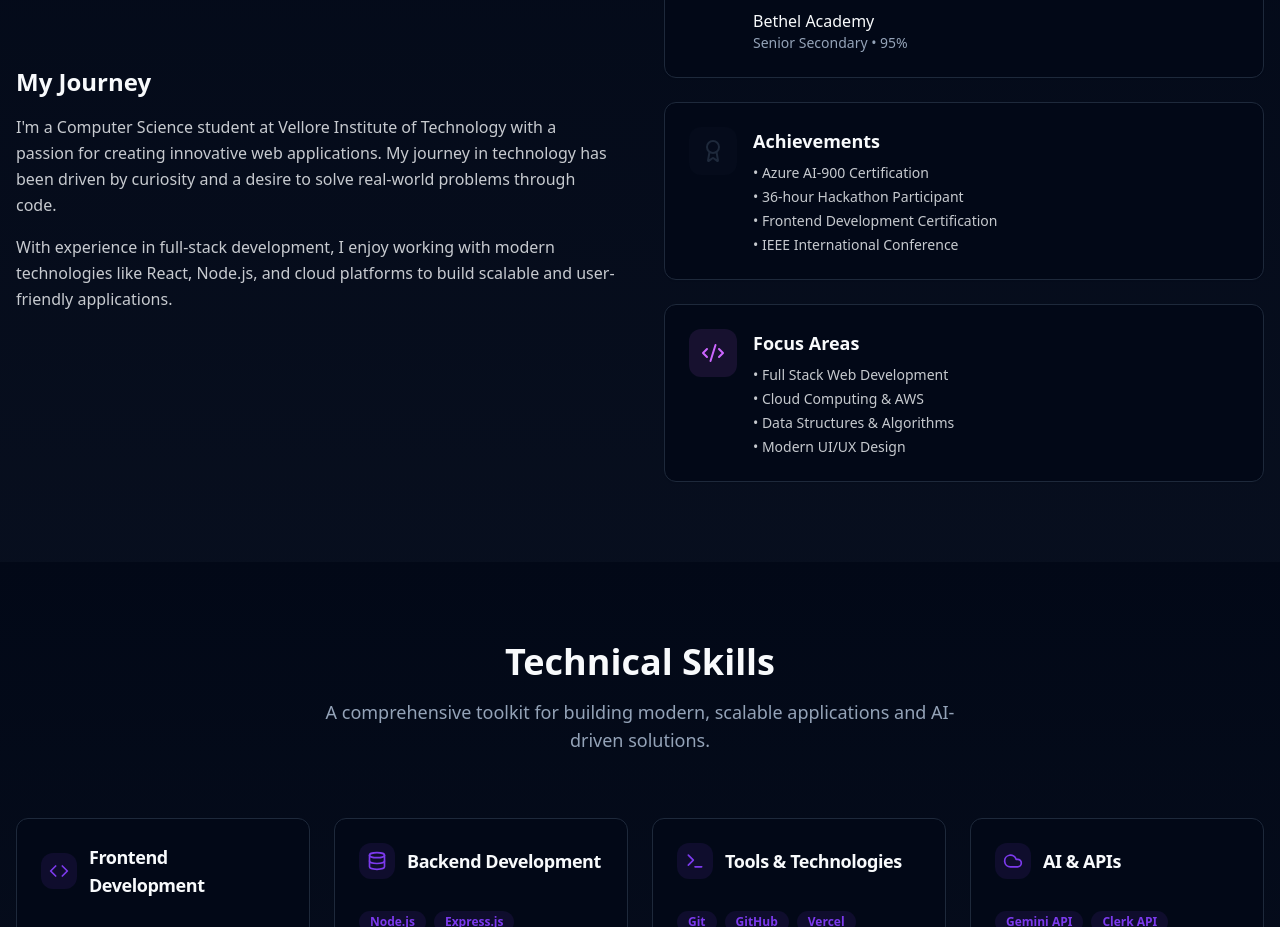
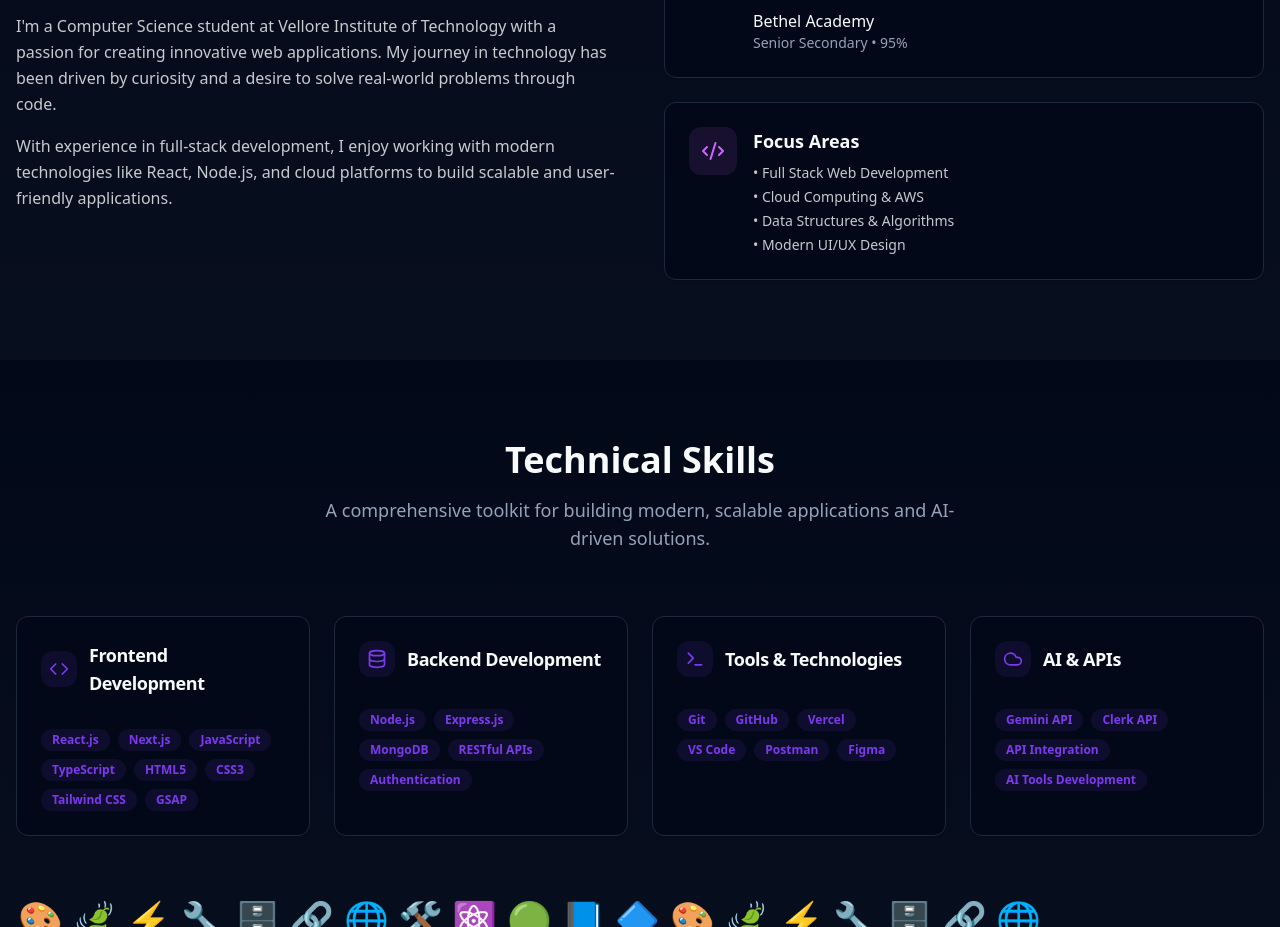
Before and after one commit to krishnabhambani/krishna-bhambani-portfolio, a React (Vite) app: page / in a window 1280 px wide. Shown: the part 1160-2087 px from the top of the page. Built offline with nearby package versions, Linux system fonts and the light colour scheme.

Commit message:
Update About.tsx

```diff
--- a/src/components/About.tsx
+++ b/src/components/About.tsx
@@ -53,7 +53,7 @@ const About = () => {
               </CardContent>
             </Card>
 
-            <Card className="group hover:shadow-elegant transition-all duration-300 hover:-translate-y-1">
+{/*             <Card className="group hover:shadow-elegant transition-all duration-300 hover:-translate-y-1">
               <CardContent className="p-6">
                 <div className="flex items-start space-x-4">
                   <div className="p-3 bg-accent/10 rounded-lg group-hover:bg-accent/20 transition-colors">
@@ -70,7 +70,7 @@ const About = () => {
                   </div>
                 </div>
               </CardContent>
-            </Card>
+            </Card> */}
 
             <Card className="group hover:shadow-elegant transition-all duration-300 hover:-translate-y-1">
               <CardContent className="p-6">
```
